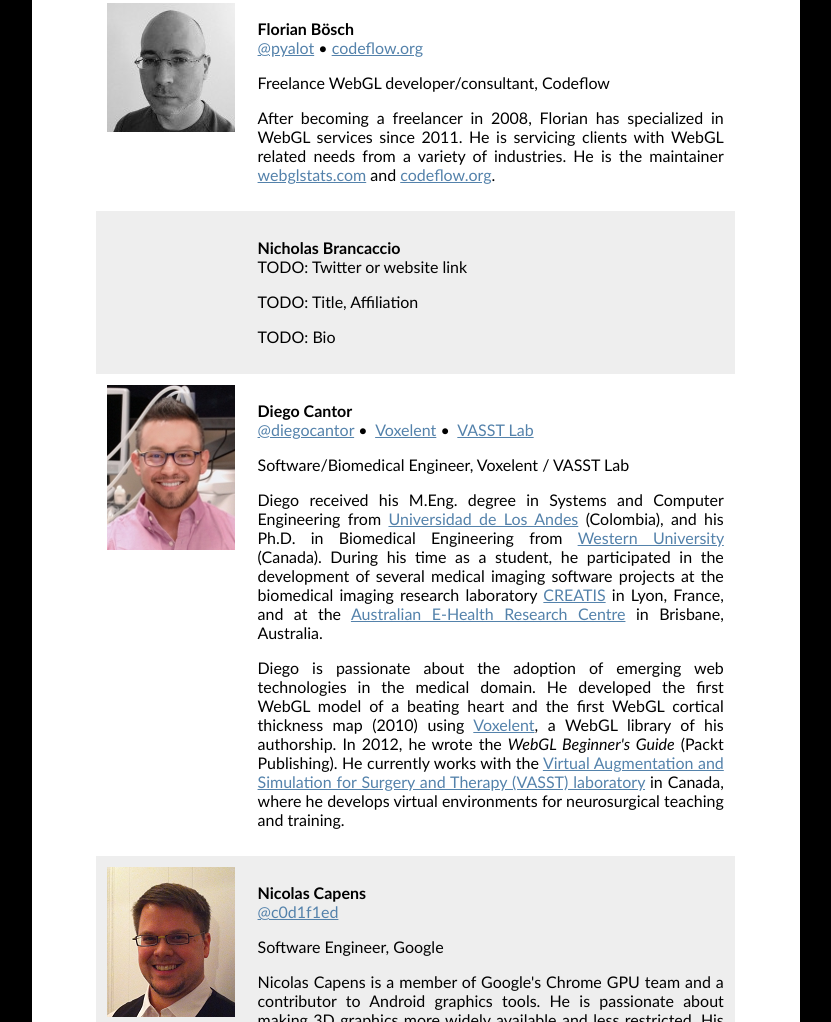
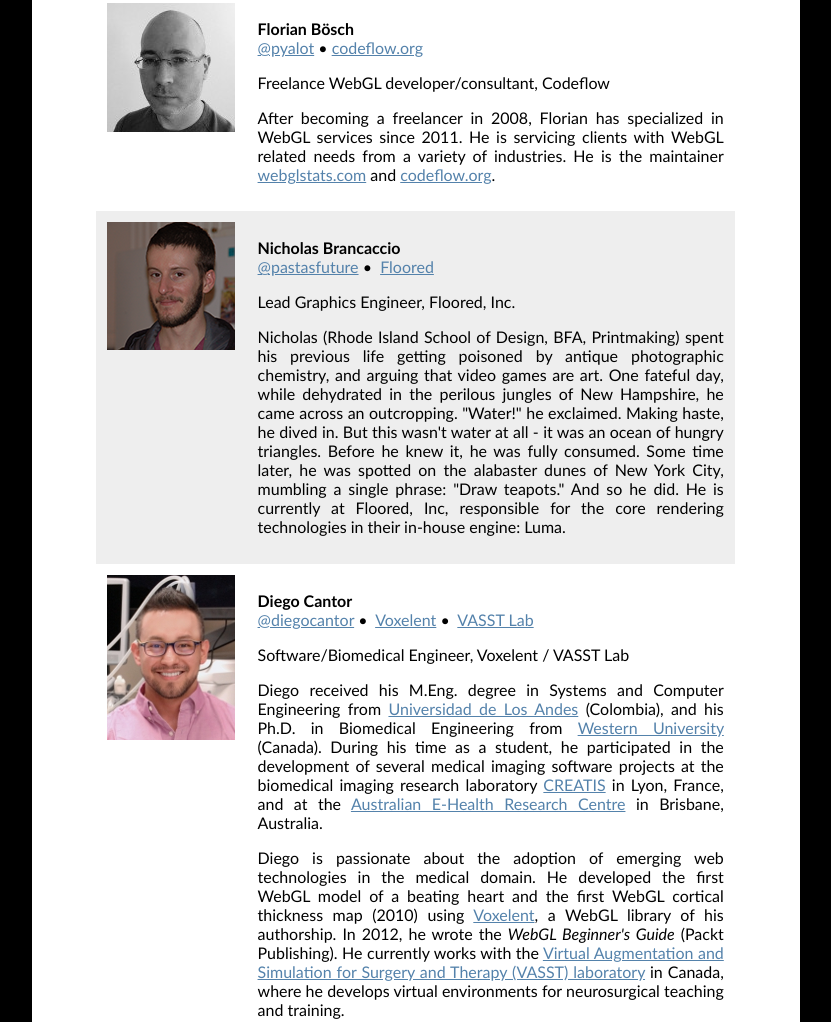
Before and after one commit to WebGLInsights/WebGLInsights.github.io, a plain HTML site: page contributors.html in a window 1280 px wide. Shown: the part 1816-2838 px from the top of the page, without its empty margins (224-1055 px from the left). Drawn offline with Linux system fonts and the light colour scheme.

Commit message:
Better late than never

```diff
--- a/contributors.html
+++ b/contributors.html
@@ -153,13 +153,14 @@ He is the maintainer <a href="http://webglstats.com" target="_blank">webglstats.
 <td>
 <p>
 <span style='font-weight:bold;'>Nicholas Brancaccio</span><br />
-TODO: Twitter or website link
+<a href="https://twitter.com/pastasfuture" target="_blank">@pastasfuture</a>&nbsp;&bullet;&nbsp;
+<a href="http://floored.com" target="_blank">Floored</a>&nbsp;
 </p>
 <p>
-TODO: Title, Affiliation
+Lead Graphics Engineer, Floored, Inc.
 </p>
 <p>
-TODO: Bio
+Nicholas (Rhode Island School of Design, BFA, Printmaking) spent his previous life getting poisoned by antique photographic chemistry, and arguing that video games are art. One fateful day, while dehydrated in the perilous jungles of New Hampshire, he came across an outcropping. "Water!" he exclaimed. Making haste, he dived in. But this wasn't water at all - it was an ocean of hungry triangles. Before he knew it, he was fully consumed. Some time later, he was spotted on the alabaster dunes of New York City, mumbling a single phrase: "Draw teapots." And so he did. He is currently at Floored, Inc, responsible for the core rendering technologies in their in-house engine: Luma.
 </p>
 </td>
 </tr>
```
Also changed, not shown: contributors/NicholasBrancaccio.png (added), contributors/fullsize/NicholasBrancaccio.png (added).
